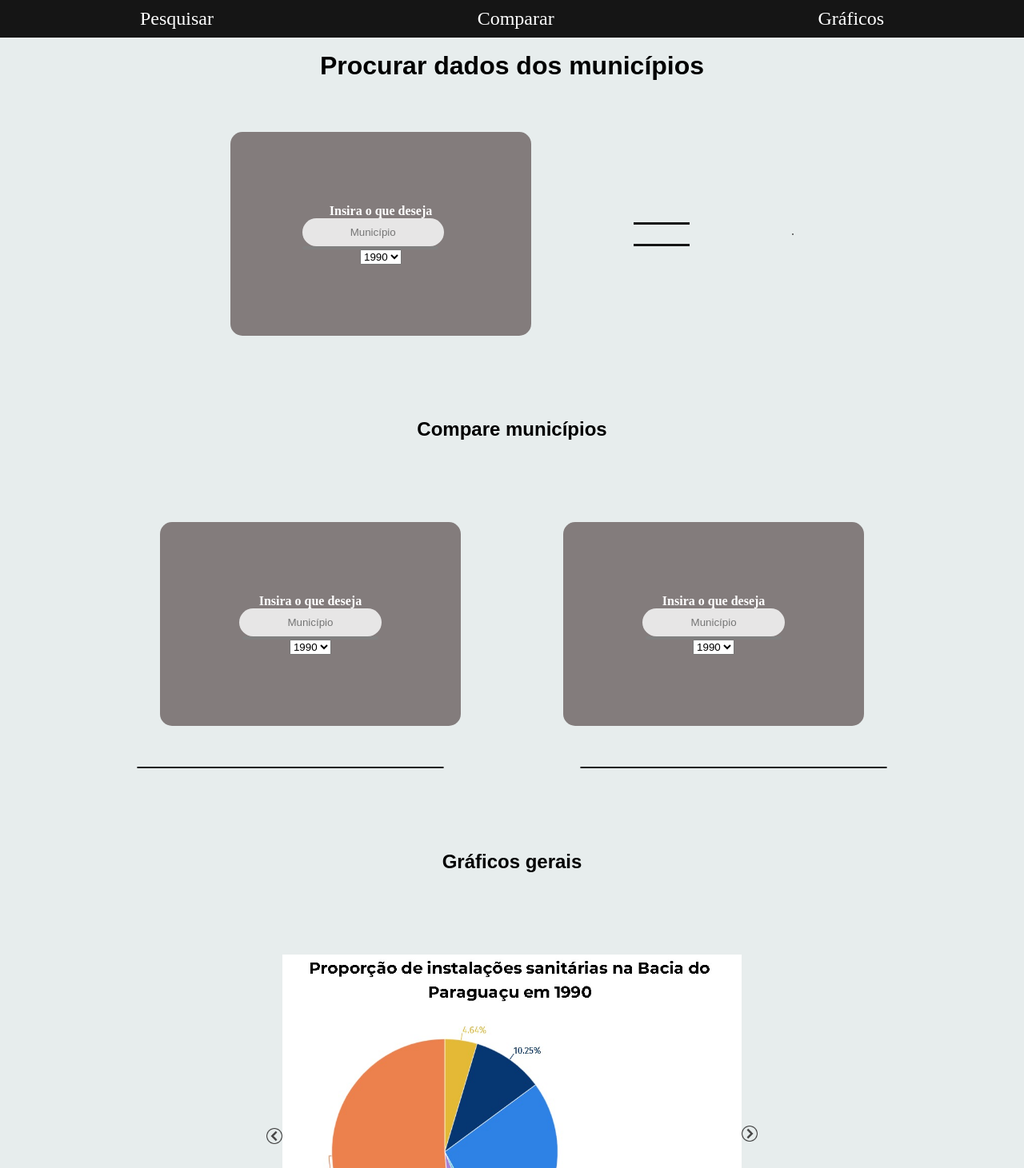
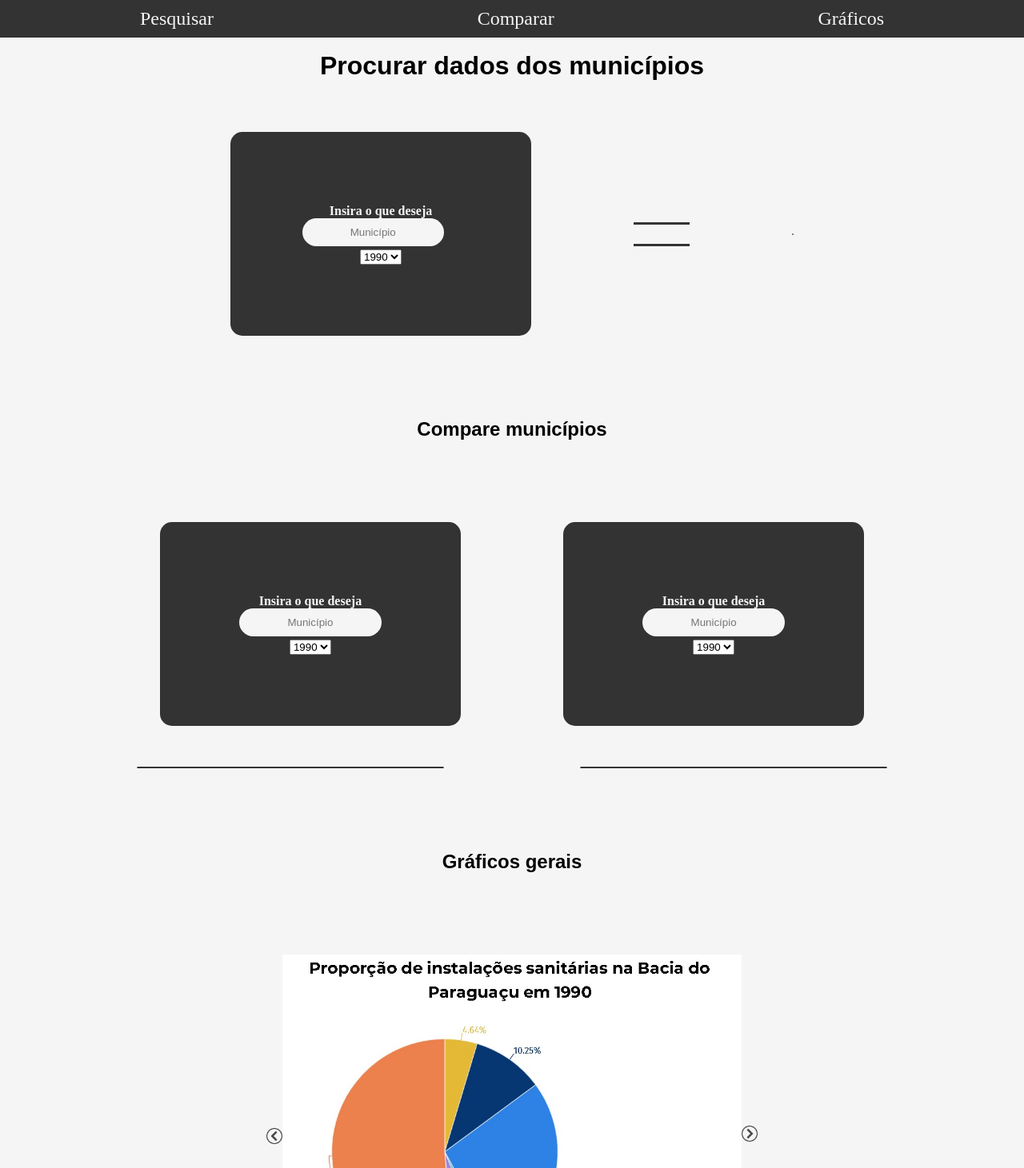
Before and after one commit to pedr1n30/LUSS, a plain HTML site: page index.html in a window 1280 px wide. Shown: the top 1461 px of the page at 80% size. Drawn offline with Linux system fonts and the light colour scheme; a script that the page names is missing.

Commit message:
Add files via upload

```diff
--- a/styles.css
+++ b/styles.css
@@ -9,12 +9,12 @@ p {
 }
 
 body {
-  background-color: #e7eded;
+  background-color: #f5f5f5;
 }
 
 nav {
   position: fixed;
-  background-color: #151515;
+  background-color: #333333;
   display: flex;
   justify-content: space-around;
   width: 100%;
@@ -23,7 +23,7 @@ nav {
 }
 
 nav a {
-  color: white;
+  color: #f5f5f5;
   font-size: x-large;
   text-decoration: none;
 }
@@ -42,13 +42,13 @@ h1 {
 }
 
 .box_user {
-  background-color: #837c7c;
+  background-color: #333333;
   padding: 7%;
   border-radius: 15px;
   display: flex;
   flex-direction: column;
   align-items: center;
-  color: white;
+  color: #f5f5f5;
 }
 
 input {
@@ -56,7 +56,7 @@ input {
   border-radius: 20px;
   border: none;
 
-  background-color: #fcfcfcd5;
+  background-color: #f5f5f5;
   text-align: center;
   width: 90%;
 }
@@ -70,14 +70,14 @@ input {
 }
 
 .barra {
-  background-color: #151515;
+  background-color: #333333;
   width: 100%;
   height: 10%;
 }
 
 .results {
-  background-color: white;
-  border: 1px solid #151515;
+  background-color: #eae7e7ca;
+  border: 1px solid #333333;
   border-radius: 15px;
   display: flex;
   flex-direction: column;
@@ -100,11 +100,11 @@ input {
 .sugestoes {
   max-width: 170px;
   overflow-y: auto;
-  background-color: rgba(250, 250, 250, 0.514);
+  background-color: #f5f5f5;
   width: 100%;
   z-index: 1000;
-  color: #151515;
-  border: 2px solid gray;
+  color: #333333;
+  border: 2px solid #333333;
   border-radius: 10px;
   cursor: pointer;
 }
@@ -120,10 +120,10 @@ input {
 }
 .editor {
   width: 30%;
-  border: 1px solid #151515;
+  border: 1px solid #333333;
   border-radius: 20px;
-  background-color: white;
-  box-shadow: 2px #151515;
+  background-color: #f5f5f5;
+  box-shadow: 2px #333333;
 }
 
 .graftion {
```
